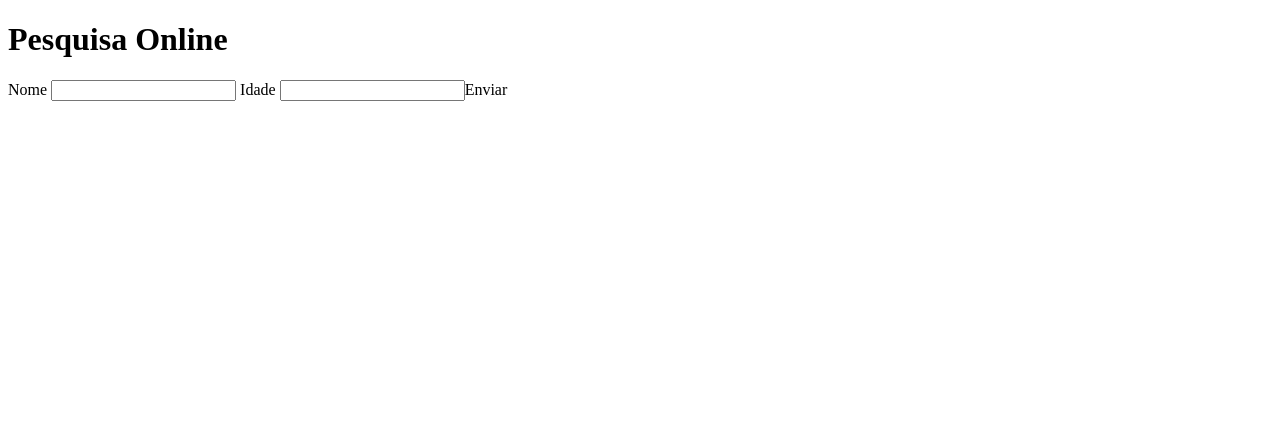
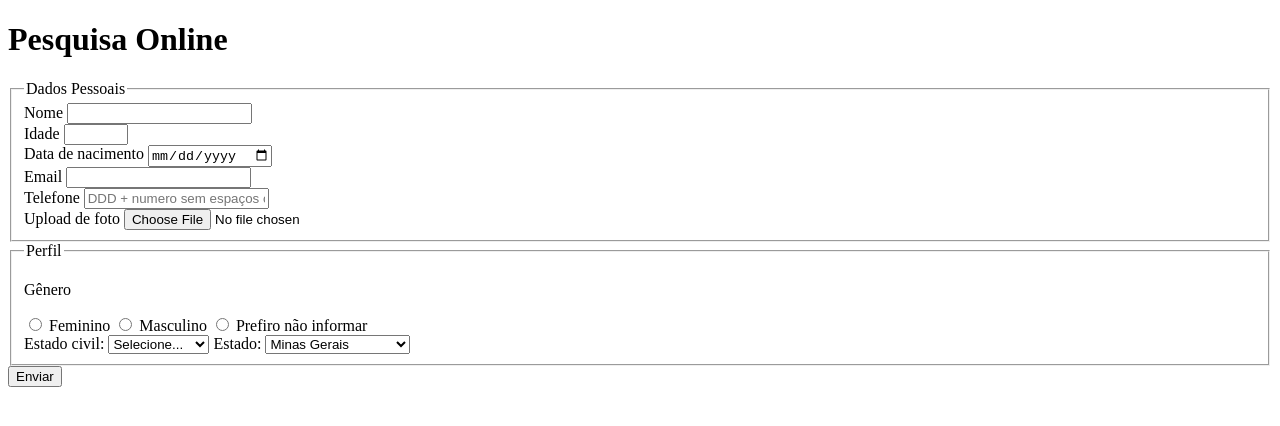
Before and after one commit to gustavocardev/pesquisa-culturama, a plain HTML site: page index.html in a window 1280 px wide. Drawn offline with Linux system fonts and the light colour scheme.

Commit message:
Atualizando fieldset

```diff
--- a/index.html
+++ b/index.html
@@ -10,17 +10,70 @@
         <h1>Pesquisa Online</h1>
     </header>
     <section>
+        <form action="" method="get"></form>
+            <fieldset>
+            <legend>Dados Pessoais</legend>
+            <label for="userName">Nome</label>
+            <input type="text" name="userName" required>
+            <br>
+            <label for="age">Idade</label>
+            <input type="number"name="userAge" min="12" max="100" required>
+            <br>
+            <label for="birthDate">Data de nacimento</label>
+            <input type="date" name="birthDate">
+            <br>
+            <label for="userEmail">Email</label>
+            <input type="email" name="userEmail" required>
+            <br>
+            <label for="UsePhoneNumber">Telefone</label>
+            <input type="tel" name="UsePhoneNumber" pattern="[0-9]{11}" placeholder="DDD + numero sem espaços ou hífen">
+            <br>
+            <label for="userImage">Upload de foto</label>
+            <input type="file" accept="image/*" name="userImage">
+            </fieldset>
 
-        <!--DADOS PESSOAIS -->
-        <form action="" method="get">
-            <label for="userName">Nome</label>
-            <input type="text" name="userName">
+            <fieldset>
+            <legend>Perfil</legend>
 
-            <label for="age">Idade</label>
-            <input type="number"name="age"
+            <p>Gênero</p>
+            <input type="radio" name="userGender" value="Feminino">
+            <label for="userGender">Feminino</label>
 
+            <input type="radio" name="userGender" value="Masculino">
+            <label for="userGender">Masculino</label>
 
+            <input type="radio" name="userGender" value="notInformed">
+            <label for="userGender">Prefiro não informar</label>
+            <br>
 
+            <label for="maritalStatus">Estado civil:</label>
+            <select name="maritalStatus">
+                <option value="notInformet">Selecione...</option>
+                <option value="casado">Casado</option>
+                <option value="solteiro">Solteiro</option>
+                <option value="divorciado">Divorciado</option>
+                <option value="uniao estavel">união estável</option>
+            </select>
+
+            <label for="UserStatus">Estado:</label>
+            <select name="UserStatus">
+            <option value="MG">Minas Gerais</option>
+            <option value="PA">Pará</option>
+            <option value="PB">Paraíba</option>
+            <option value="PR">Paraná</option>
+            <option value="PE">Pernambuco</option>
+            <option value="PI">Piauí</option>
+            <option value="RJ">Rio de Janeiro</option>
+            <option value="RN">Rio Grande do Norte</option>
+            <option value="RS">Rio Grande do Sul</option>
+            <option value="RO">Rondônia</option>
+            <option value="RR">Roraima</option>
+            <option value="SC">Santa Catarina</option>
+            <option value="SP">São Paulo</option>
+            <option value="SE">Sergipe</option>
+            <option value="TO">Tocantins</option>
+            </select>
+            </fieldset>
             <button type="submit">Enviar</button>
         </form>
     </section>
```
